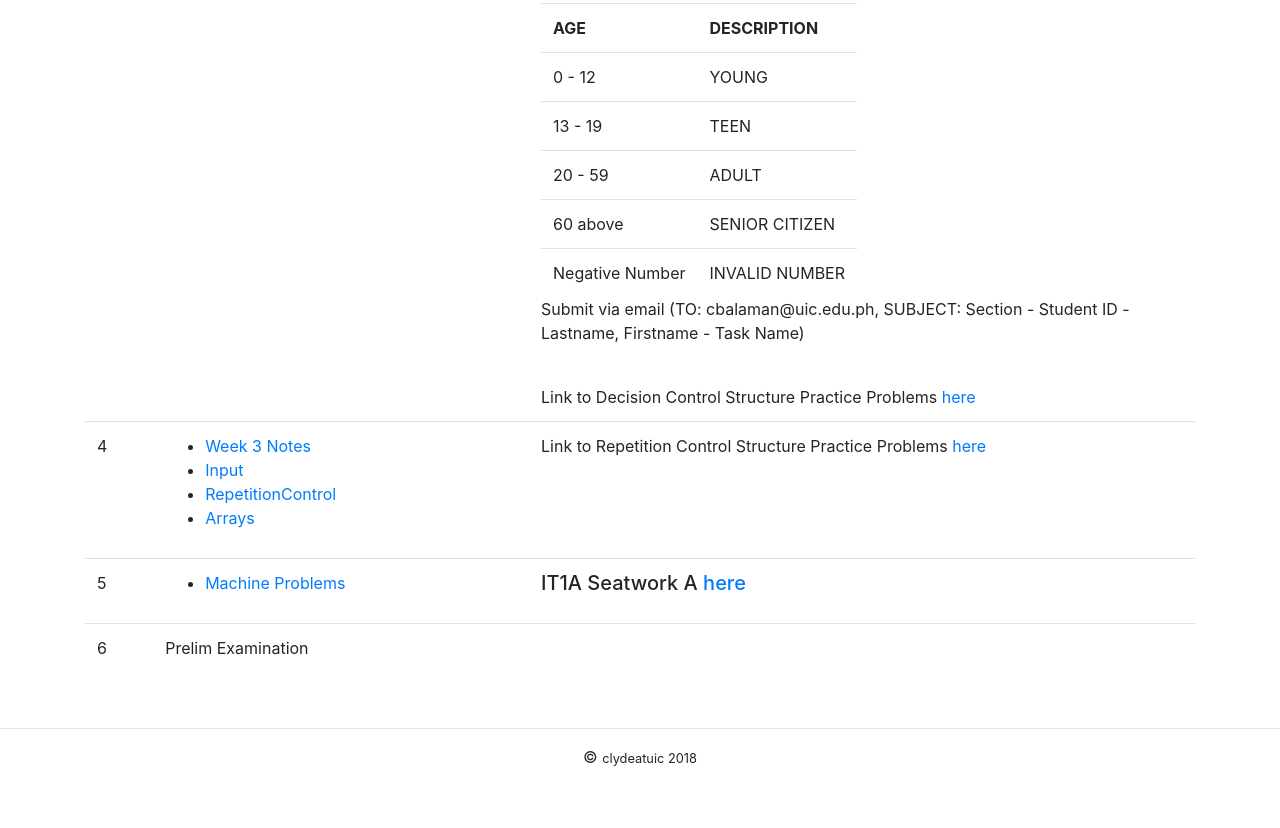
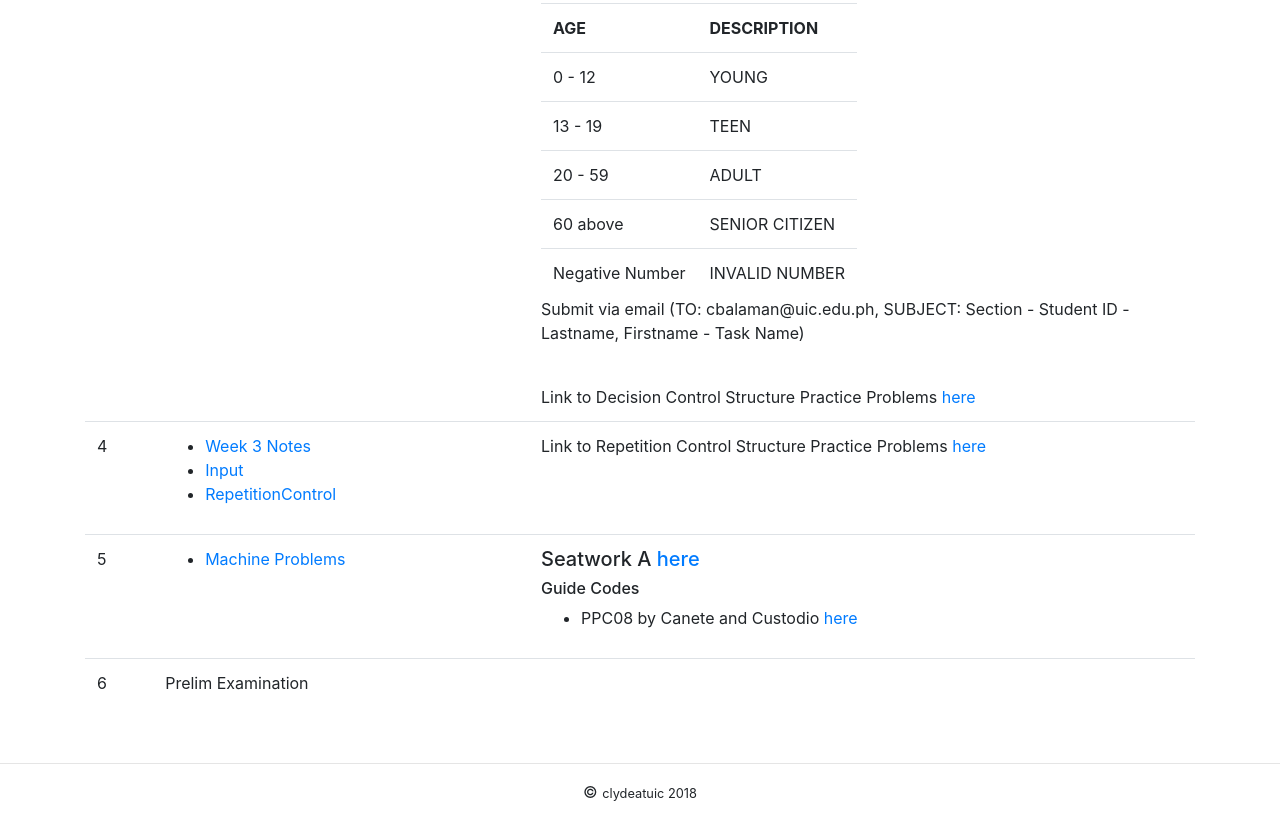
Before and after one commit to clydeatuic/cc112, a plain HTML site: page index.html in a window 1280 px wide. Shown: the part 1169-1997 px from the top of the page. Before the commit the page ends 1962 px from the top, so only its background shows below. Drawn offline with nearby package versions, Linux system fonts and the light colour scheme.

Commit message:
Update index.html

```diff
--- a/index.html
+++ b/index.html
@@ -216,7 +216,7 @@
         <li><a href="https://drive.google.com/file/d/1CkoVE8Sp72GHQIkTdK5cTGzRxjPSC3Jo/view?usp=sharing">Week 3 Notes</a></li>
                     <li><a href="#">Input</a></li>
                     <li><a href="#">RepetitionControl</a></li>
-                    <li><a href="#">Arrays</a></li>
+
 
                   </ul>
 
@@ -238,8 +238,11 @@
                   </ul>
                 </td>
                 <td>
-                      <h5>IT1A Seatwork A <a href="https://drive.google.com/drive/folders/1SEIRfIKZYy8d13ZuxJfC-xF87eyp34yp?usp=sharing">here</a></h5>
-
+                      <h5>Seatwork A <a href="https://drive.google.com/drive/folders/1SEIRfIKZYy8d13ZuxJfC-xF87eyp34yp?usp=sharing">here</a></h5>
+                      <h6>Guide Codes</h6>
+                      <ul>
+        <li>PPC08 by Canete and Custodio <a href="https://drive.google.com/drive/folders/10SlleLOrSWBhok7wxR5ArXnWGBfvXbBQ?usp=sharing">here</a></li>
+                      </ul>
                 </td>
               </tr>
               <!-- END OF WEEK 5 -->
```
